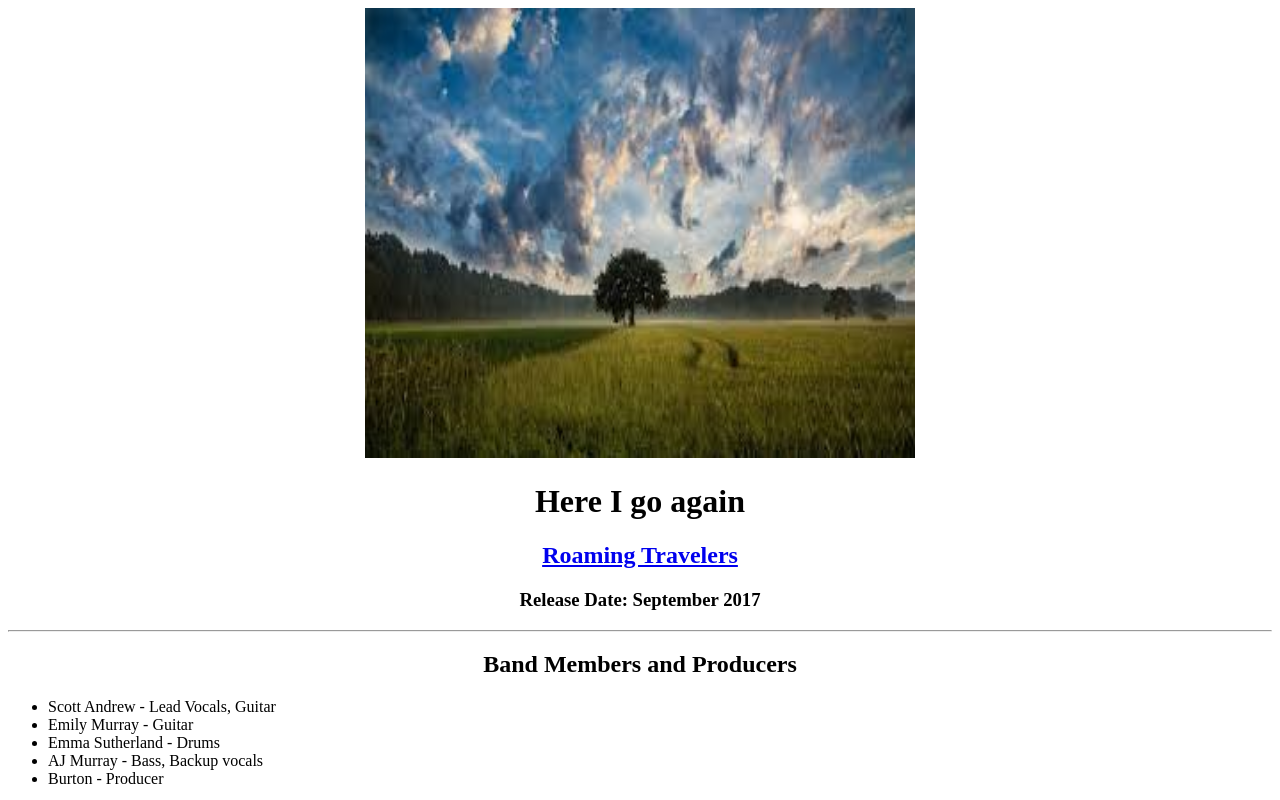
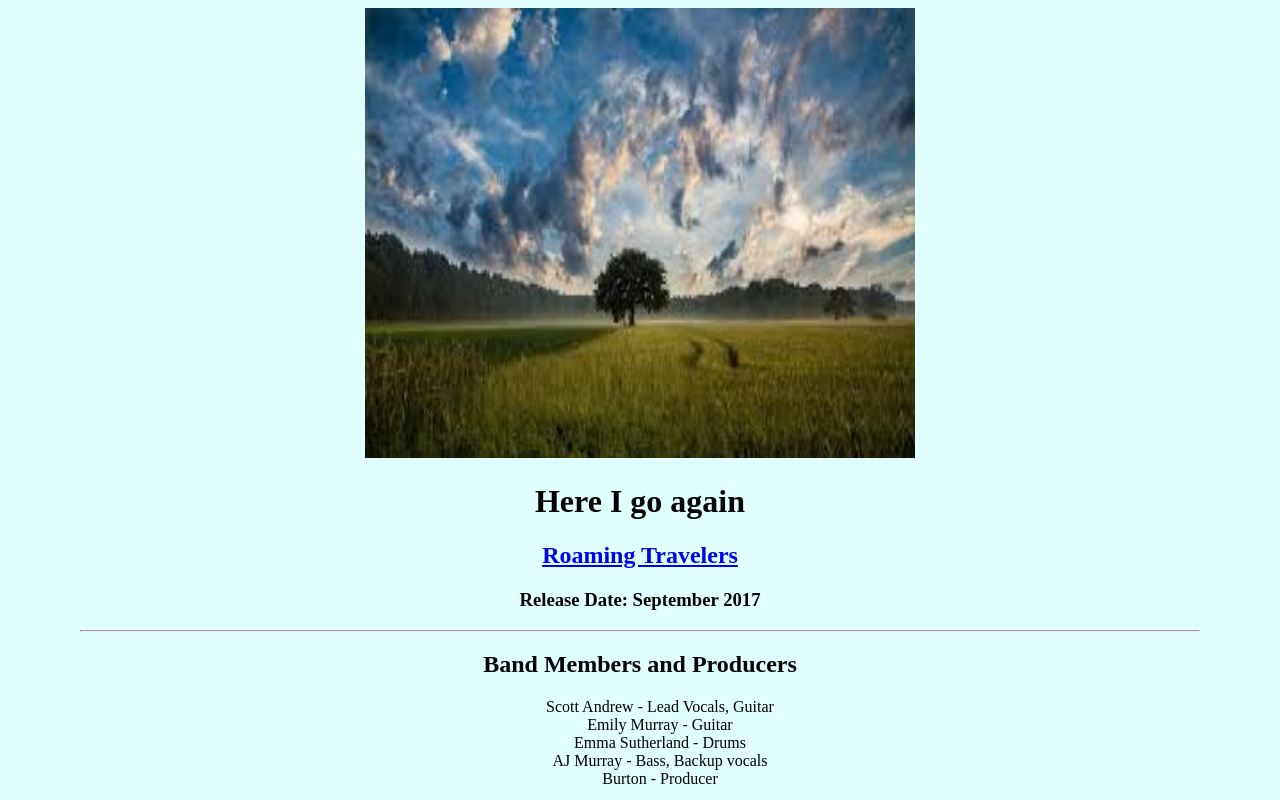
Before and after one commit to DSZipkin/GFC-coursework, a plain HTML site: page Album/index.html in a window 1280 px wide. Shown: the top 800 px of the page. Drawn offline with Linux system fonts and the light colour scheme.

Commit message:
Lab-Album V3

```diff
--- /dev/null
+++ b/Album/albumstyle.css
@@ -0,0 +1,4 @@
+body {
+    margin-left: 80px;
+    margin-right: 80px
+}
--- a/Album/index.html
+++ b/Album/index.html
@@ -2,11 +2,15 @@
 <html lang="en">
 <head>
 <title>Album Project</title>
+<link rel="album stylesheet" type="text/css" href="albumstyle.css">
+<style>
+body {background-color: lightcyan}
+</style>
 </head>
 <body>
 <center><img height="450" width="550" src="Images/Album_cover.jpg"
  alt="Beautiful field"/></center>
-<center><h1><b>Here I go again</b></h1></center>
+<p style="color:blue;font-weight:bold;"><center><h1><b>Here I go again</b></h1></center></p>
 <center><h2><a href="http://acrossandabroad.com/2012/05/21/10-best-songs-for-travelers/">Roaming Travelers</a></h2></center>
 <div>
 <center><h3>Release Date: September 2017</h3></center>
@@ -15,14 +19,16 @@ This album takes on the bands journey over the past 3 years.
 </p>-->
 <hr>
     </div>
-    <center><h2>Band Members and Producers</h2></center>
-    <ul>
+<div style="text-align:center"></style>
+    <h2>Band Members and Producers</h2>
+    <ul style="list-style-type:none;">
         <li>Scott Andrew - Lead Vocals, Guitar</li>
         <li>Emily Murray - Guitar</li>
         <li>Emma Sutherland - Drums</li>
         <li>AJ Murray - Bass, Backup vocals</li>
         <li>Burton - Producer</li>
-    </ul>
+        </ul>
+</div>
 <center><h4>Tracks</h4></center>
 <table border="1" width="100%">
     <!--<caption>Tracks</caption>-->
```
Also changed, not shown: Restaurant Lab/home.html (+2 -0 lines), Restaurant Lab/menu.html (+2 -0 lines).
